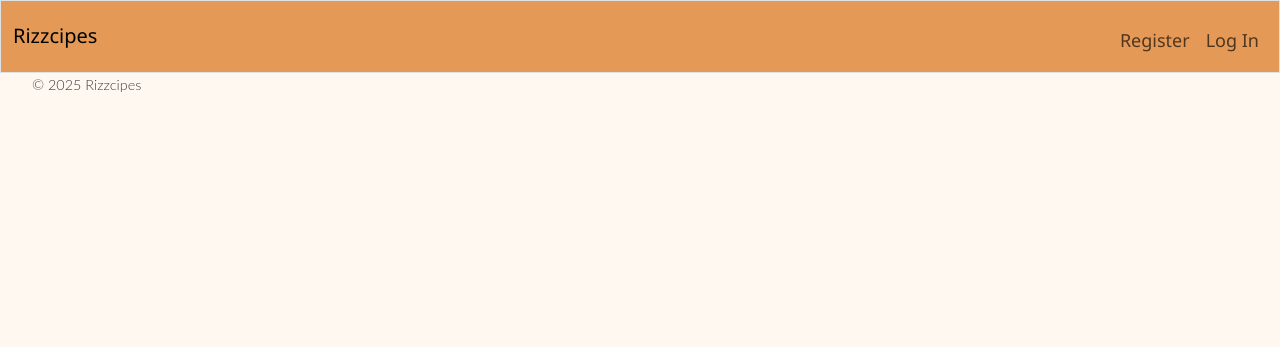
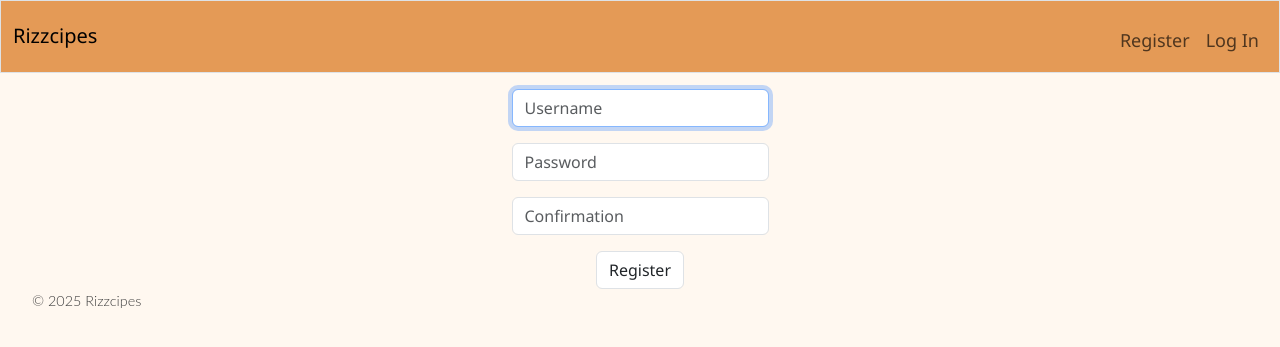
Before and after one commit to DraxinAm/cs50_final, a Flask app: page /register in a window 1280 px wide. Shown: the top 347 px of the page. Run offline with Flask 3, Linux system fonts and the light colour scheme; some libraries are stand-ins or nearby versions.

Commit message:
progress until 11.21

```diff
--- a/app.py
+++ b/app.py
@@ -16,7 +16,7 @@
 Session(app)
 
 # Configure CS50 Library to use SQLite database
-db = Database("recipes.db")
+db = Database("database/recipes.db")
 
 @app.after_request
 def after_request(response):
@@ -61,8 +61,25 @@
     """Register a new user"""
     if request.method == "POST":
         # Handle registration logic here
-        pass
-    return render_template("register.html")
+        username = request.form.get("username")
+        password = request.form.get("password")
+        confirmation = request.form.get("confirmation")
+        if password != confirmation:
+            return problem("Sorry, password and confirmation must match")
+        if not username:
+            return problem("Sorry, must give username")
+        if not password:
+            return problem("Sorry, must give password")
+        if not confirmation:
+            return problem("Sorry, must give confirmation for password")
+        password = generate_password_hash(password)
+        try:
+            db.execute("INSERT INTO users (username, hash) VALUES (?, ?)", (username, password))
+        except ValueError:
+            return problem("Sorry that username is taken")
+        return render_template("login.html")
+    else:
+        return render_template("register.html")
 
 @app.route("/login", methods=["GET", "POST"])
 def login():
@@ -75,7 +92,11 @@
         elif not request.form.get("password"):
             return problem("Must provide password, sorry.", 403)
         # Handle login logic here
-        pass
+        user = db.execute("SELECT * FROM users WHERE username = ?", request.form.get("username"))[0]
+        if check_password_hash(user["hash"], request.form.get("password")):
+            return problem("Sorry, wrong password")
+        session["user_id"] = user["id"]
+        return redirect("/")
     else:
         return render_template("login.html")
 
--- a/database/database.py
+++ b/database/database.py
@@ -1,7 +1,7 @@
 import sqlite3
 
 class Database:
-    def __init__(self, db_file="recipes.db"):
+    def __init__(self, db_file="database/recipes.db"):
         self.db_file = db_file
 
     def execute(self, query, params=()):
@@ -9,7 +9,7 @@
         self.connection = sqlite3.connect(self.db_file)
         self.cursor = self.connection.cursor()
         # return a list of dicts
-        self.connection.row_maker = sqlite3.Row
+        self.connection.row_factory = sqlite3.Row
         try:
             # Execute the sql queries with preparation to avoid sql injection
             self.cursor.execute(query, params)
--- a/database/schema.sql
+++ b/database/schema.sql
@@ -64,8 +64,8 @@
 INSERT INTO tags (name) VALUES
 ('Soup'),
 ('Meat'),
-('Fish')
+('Fish'),
 ('Vegetarian'),
 ('Vegan'),
 ('Sweet'),
-('Savory'),
+('Savory')
--- a/static/styles.css
+++ b/static/styles.css
@@ -47,7 +47,7 @@
 /* Soft buttons, ws3schools help */
 button, .btn {
     background: var(--primary);
-    color: white;
+    color: rgb(240, 177, 96);
     border: none;
     padding: 0.875rem 2rem;
     border-radius: 12px;
--- a/templates/problem.html
+++ b/templates/problem.html
@@ -5,5 +5,6 @@
 {% endblock %}
 
 {% block content %}
-    <img src="https://api.memegen.link/images/custom/{{ top | urlencode }}/{{ bottom | urlencode }}.jpg?background=&width=400" title="Apology" alt="Apology" class="border img-fluid">
+    <!--Do something with this I have no clue-->
+    <img src="https://api.memegen.link/images/custom/{{ top | urlencode }}/{{ bottom | urlencode }}.jpg?background=url_for('static', filename='Muffin.jpg')" title="Apology" alt="Apology" class="border img-fluid">
 {% endblock %}
--- a/templates/register.html
+++ b/templates/register.html
@@ -5,4 +5,17 @@
 {% endblock %}
 
 {% block content %}
+    <form action="/register" method="post">
+        <p></p>
+        <div class="mb-3">
+            <input autcomplete="off" autofocus class="form-control mx-auto w-auto" name="username" placeholder="Username" type="text">
+        </div>
+        <div class="mb-3">
+            <input autocomplete="off" class="form-control mx-auto w-auto" name="password" placeholder="Password" type="password">
+        </div>
+        <div class="mb-3">
+            <input autocomplete="off" class="form-control mx-auto w-auto" name="confirmation" placeholder="Confirmation" type="password">
+        </div>
+        <button class="form-control mx-auto w-auto button" type="submit">Register</button>
+    </form>
 {% endblock %}
```
Also changed, not shown: database/init_database.py (added, +8 -0 lines), database/recipes.db, recipes.db (added), templates/recipe.html (added).
